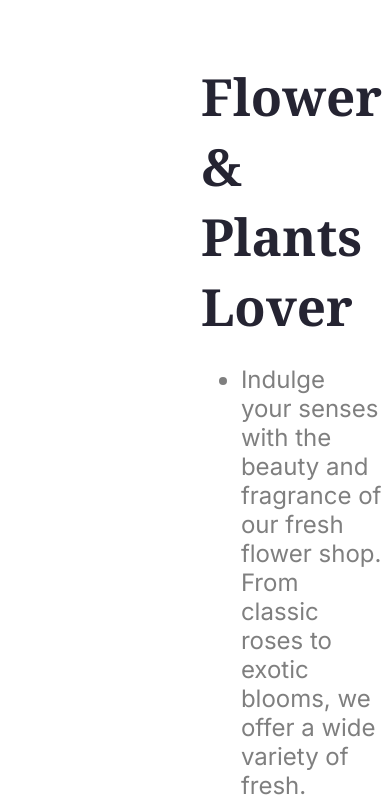
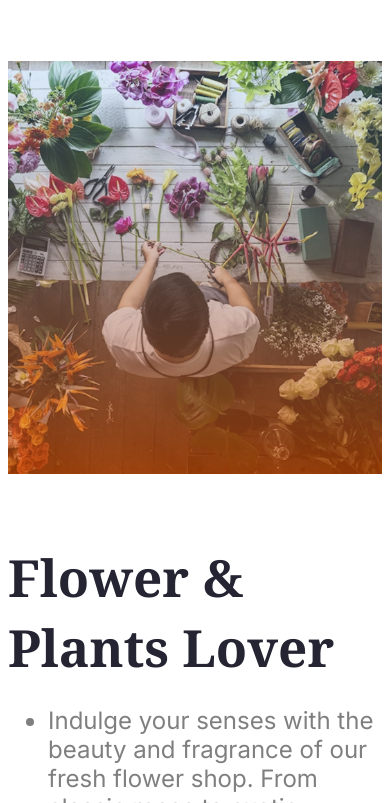
Before and after one commit to Hasnain065/B12A02-Responsive-Flowers, a plain HTML site: page index.html in a window 390 px wide. Shown: the part 2255-3058 px from the top of the page. Drawn offline with Linux system fonts and the light colour scheme.

Commit message:
Trusted lover badge Mobile responsiveness

```diff
--- a/styles/styles.css
+++ b/styles/styles.css
@@ -257,4 +257,14 @@ nav ul a {
     .plants-card-container {
     margin: auto auto 4rem auto;
     }
+
+    .plants-lover-section {
+        flex-direction: column;
+    }
+    .lover-badge {
+        display: none;
+    }
+    .plants-lover-text {
+        width: fit-content;
+    }
 }
```
